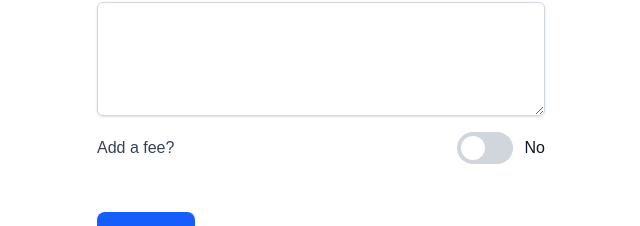
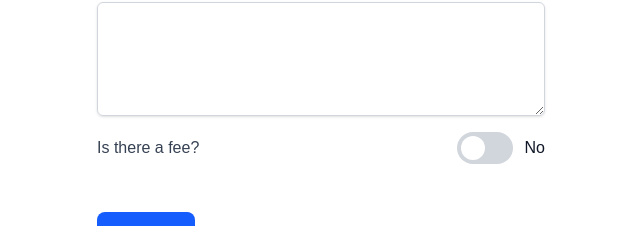
Before and after one commit to G-Tang2/sign-me-up, a Next.js app: page /create in a window 1280 px wide. Shown: the part 820-1046 px from the top of the page, without its empty margins (319-959 px from the left). Built offline with nearby package versions, Linux system fonts and the light colour scheme.

Commit message:
changed fee phrasing

```diff
--- a/app/create/page.tsx
+++ b/app/create/page.tsx
@@ -118,7 +118,7 @@ export default function CreatePage() {
             multiLine={true}
           />
           <FormInputSwitch
-            label="Add a fee?"
+            label="Is there a fee?"
             checked={eventFee.hasFee}
             onChange={() =>
               setEventFee({
@@ -132,7 +132,7 @@ export default function CreatePage() {
           {eventFee.hasFee && (
             <>
               <FormInputSwitch
-                label="Is there a fixed fee?"
+                label="Is it a fixed fee?"
                 checked={eventFee.fixed}
                 onChange={() =>
                   setEventFee({ ...eventFee, fixed: !eventFee.fixed })
@@ -141,7 +141,7 @@ export default function CreatePage() {
               {eventFee.fixed && (
                 <div className="mt-4">
                   <FormInputField
-                    label="Event Fee (AUD)"
+                    label="Fee (AUD)"
                     type="number"
                     value={eventFee.fee ?? ""}
                     onChange={(e) =>
```
